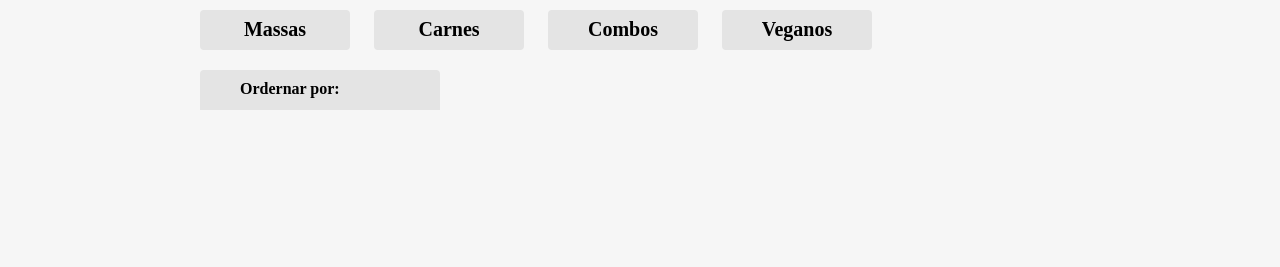
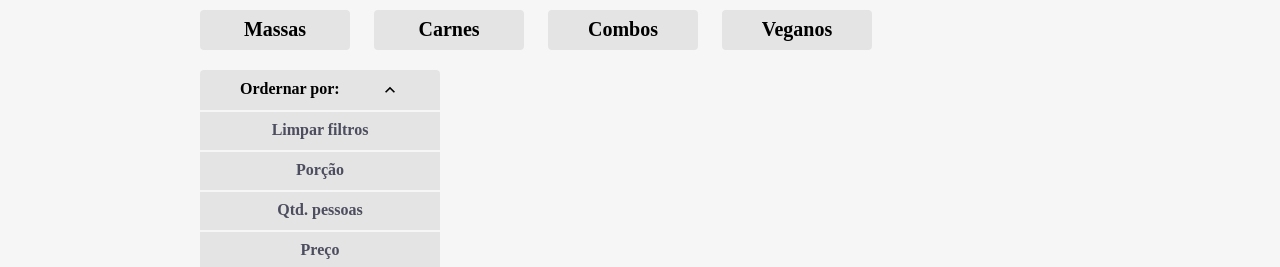
Before and after one commit to ianfilipe/aluroni, a React (Create React App) app: page / in a window 1280 px wide. Both pictures are taken after a click on the button "Ordernar por:". Shown: the part 644-911 px from the top of the page. Before the commit the page ends 834 px from the top, so only its background shows below. Built offline with nearby package versions, Linux system fonts and the light colour scheme; a web font is replaced by a local one.

Commit message:
making the computer works

```diff
--- a/src/pages/Menu/Computer/Computer.module.scss
+++ b/src/pages/Menu/Computer/Computer.module.scss
@@ -14,7 +14,7 @@
   min-width: 240px;
   padding: 0 40px;
   position: relative;
-  &--ativo {
+  &--active {
     background-color: $blue;
     color: white;
   }
@@ -25,7 +25,7 @@
     flex-direction: column;
     top: 100%;
     width: 100%;
-    &--ativo {
+    &--active {
       display: flex;
     }
   }
--- a/src/pages/Menu/Computer/index.tsx
+++ b/src/pages/Menu/Computer/index.tsx
@@ -1,13 +1,45 @@
+import classNames from "classnames";
+import { useState } from "react";
+import { MdKeyboardArrowDown, MdKeyboardArrowUp } from "react-icons/md";
 import styles from "./Computer.module.scss";
 import options from "./options.json";
 
-export default function Computer() {
+interface ComputerProps {
+  computer: string;
+  setComputer: React.Dispatch<React.SetStateAction<string>>;
+}
+
+export default function Computer({ computer, setComputer }: ComputerProps) {
+  const [open, setOpen] = useState(false);
+  const computerName =
+    computer && options.find((option) => option.value === computer)?.name;
   return (
-    <button className={styles.computer}>
-      <span>Ordernar por:</span>
-      <div className={styles.computer__options}>
+    <button
+      className={classNames({
+        [styles.computer]: true,
+        [styles["computer--active"]]: computer !== "",
+      })}
+      onClick={() => setOpen(!open)}
+      onBlur={() => setOpen(false)}
+    >
+      <span>{computerName || "Ordernar por:"}</span>
+      {open ? (
+        <MdKeyboardArrowUp size={20} />
+      ) : (
+        <MdKeyboardArrowDown size={20} />
+      )}
+      <div
+        className={classNames({
+          [styles.computer__options]: true,
+          [styles["computer__options--active"]]: open,
+        })}
+      >
         {options.map((option) => (
-          <div className={styles.computer__option} key={option.value}>
+          <div
+            className={styles.computer__option}
+            key={option.value}
+            onClick={() => setComputer(option.value)}
+          >
             {option.name}
           </div>
         ))}
--- a/src/pages/Menu/Computer/options.json
+++ b/src/pages/Menu/Computer/options.json
@@ -1,6 +1,6 @@
 [
   {
-    "name": "",
+    "name": "Limpar filtros",
     "value": ""
   },
   {
--- a/src/pages/Menu/index.tsx
+++ b/src/pages/Menu/index.tsx
@@ -8,6 +8,7 @@ import SearchEngine from "./SearchEngine";
 export default function Menu() {
   const [search, setSearch] = useState("");
   const [filter, setFilter] = useState<number | null>(null);
+  const [computer, setComputer] = useState("");
   return (
     <main>
       <nav className={styles.nav}>
@@ -21,7 +22,7 @@ export default function Menu() {
         <SearchEngine search={search} setSearch={setSearch} />
         <div className={styles.menu__filters}>
           <Filters filter={filter} setFilter={setFilter} />
-          <Computer />
+          <Computer computer={computer} setComputer={setComputer} />
         </div>
       </section>
     </main>
```
